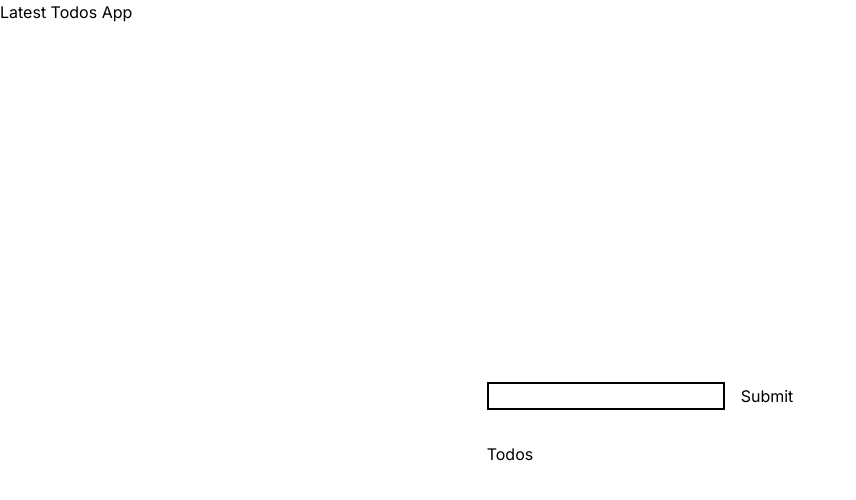
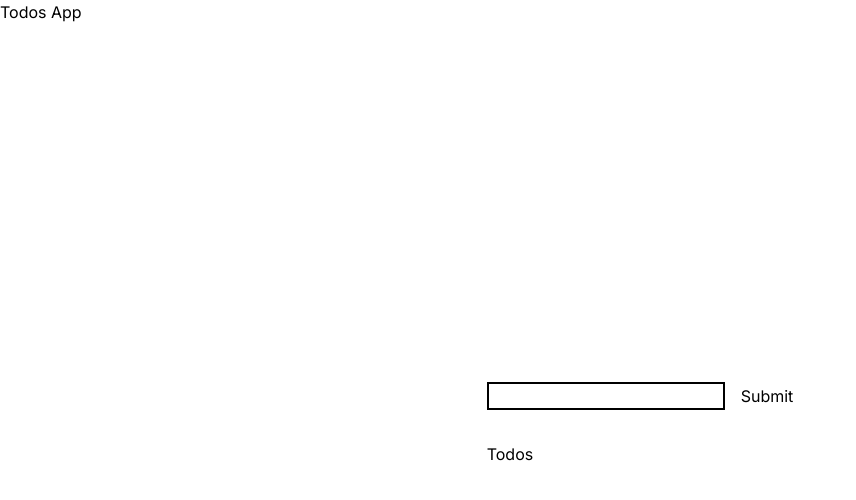
Before and after one commit to Tejas-Wagh/CI-CD, a Next.js app: page / in a window 1280 px wide. Shown: the top 500 px of the page, without its empty margins (0-856 px from the left). Built offline with nearby package versions, Linux system fonts and the light colour scheme.

Commit message:
Title changed

```diff
--- a/app/page.tsx
+++ b/app/page.tsx
@@ -2,7 +2,7 @@ import Form from "@/components/Form";
 export default function Home() {
   return (
     <>
-      <h1>Latest Todos App</h1>
+      <h1> Todos App</h1>
      <div className="flex items-center justify-center w-full h-screen">
       <Form/>
      </div>
```
